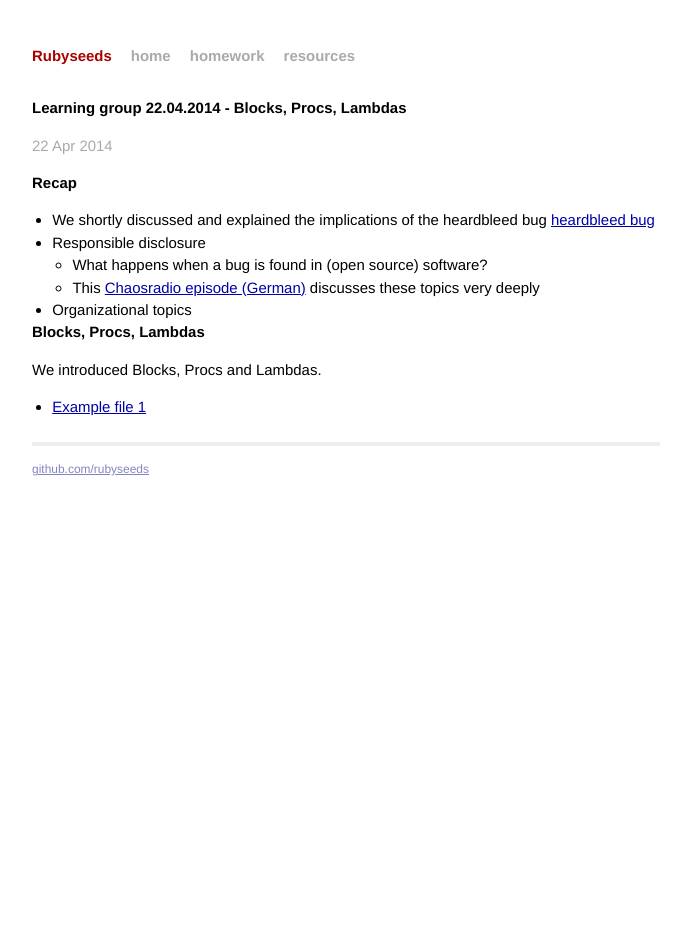
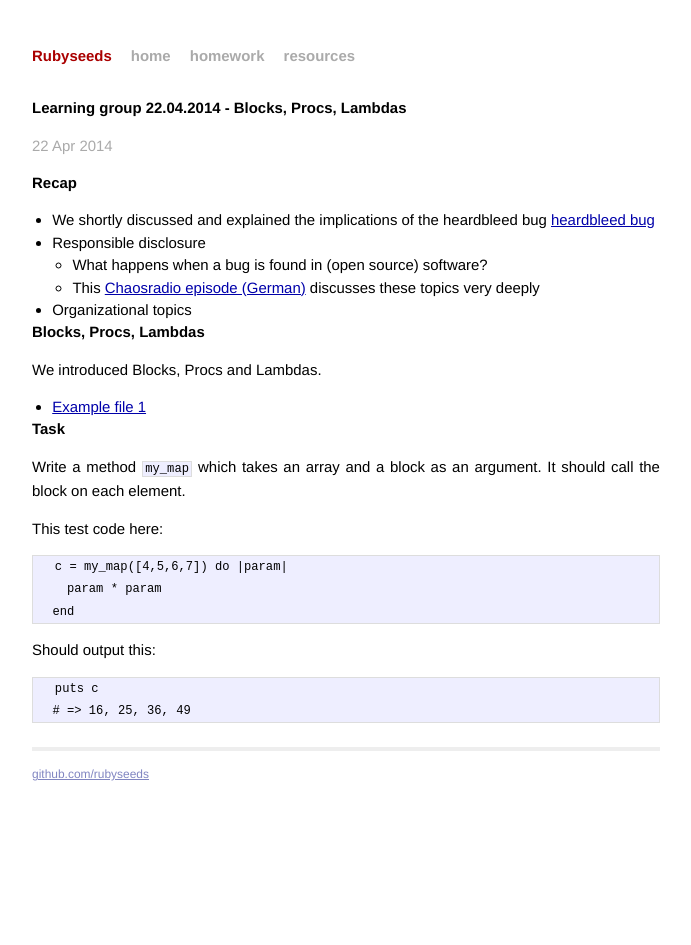
Before and after one commit to LydKo/materials, a Jekyll site: the page built from _posts/2014-04-22-blocks.md, in a window 1280 px wide. Shown: the whole page, without its empty margins (294-985 px from the left). Built offline with Jekyll 4.4.1, drawn with Linux system fonts in a browser that asks for light colours; Markdown is read by kramdown in place of the engine named in the settings.

Commit message:
Update 2014-04-22-blocks.md

````diff
--- a/_posts/2014-04-22-blocks.md
+++ b/_posts/2014-04-22-blocks.md
@@ -18,3 +18,22 @@ category: materials
 
 We introduced Blocks, Procs and Lambdas.
 - [Example file 1](https://github.com/rubyseeds/materials/blob/gh-pages/files/blocks.rb)
+
+# Task
+
+Write a method `my_map` which takes an array and a block as an argument. It should call the block on each element.
+
+This test code here:
+
+```Ruby
+  c = my_map([4,5,6,7]) do |param|
+    param * param
+  end
+```
+
+Should output this:
+
+```Ruby
+  puts c
+  # => 16, 25, 36, 49
+```
````
